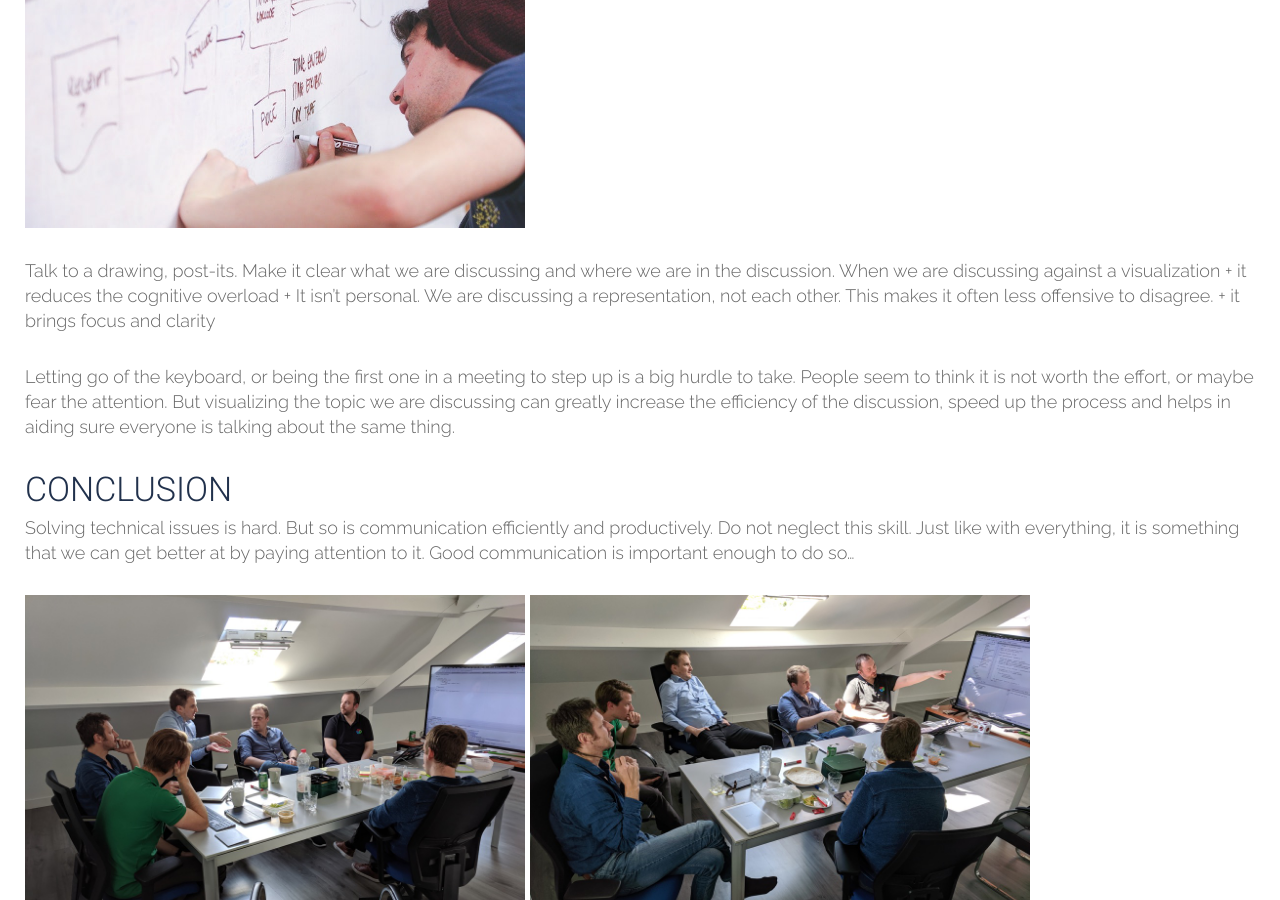
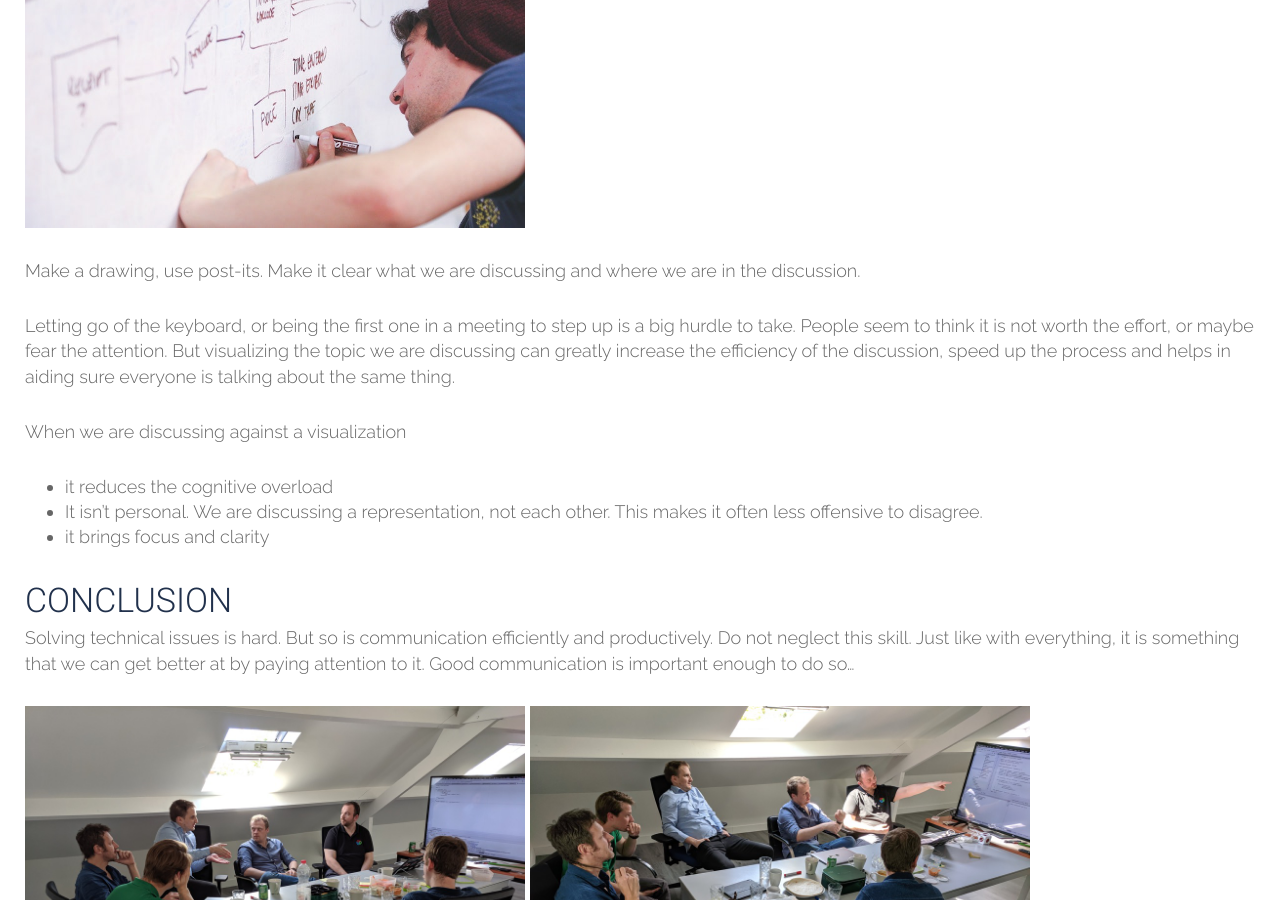
Before and after one commit to tripledio/tripledio.github.io, a Jekyll site: the page built from _posts/2019-08-08-communication-as-a-skill.md, in a window 1280 px wide and 900 px high, scrolled down 5331 px. Built offline with Jekyll 4.4.1, drawn with Linux system fonts in a browser that asks for light colours.

Commit message:
Still some improvements

```diff
--- a/_posts/2019-08-08-communication-as-a-skill.md
+++ b/_posts/2019-08-08-communication-as-a-skill.md
@@ -121,13 +121,14 @@ We should do/ act on different ideas. See what works by doing it. Model multiple
 
 ![Visualize](/img/posts/communication/drawing-whiteboard.jpg "Don't fear the whietboard"){:width="500px" : .center-image}
 
-Talk to a drawing, post-its. Make it clear what we are discussing and where we are in the discussion. When we are discussing against a visualization
-    + it reduces the cognitive overload
-    + It isn’t personal. We are discussing a representation, not each other. This makes it often less offensive to disagree.
-    + it brings focus and clarity
+Make a drawing, use post-its. Make it clear what we are discussing and where we are in the discussion.
 
 Letting go of the keyboard, or being the first one in a meeting to step up is a big hurdle to take. People seem to think it is not worth the effort, or maybe fear the attention. But visualizing the topic we are discussing can greatly increase the efficiency of the discussion, speed up the process and helps in aiding sure everyone is talking about the same thing.
 
+When we are discussing against a visualization
++ it reduces the cognitive overload
++ It isn’t personal. We are discussing a representation, not each other. This makes it often less offensive to disagree.
++ it brings focus and clarity
 
 ## Conclusion
 
```
